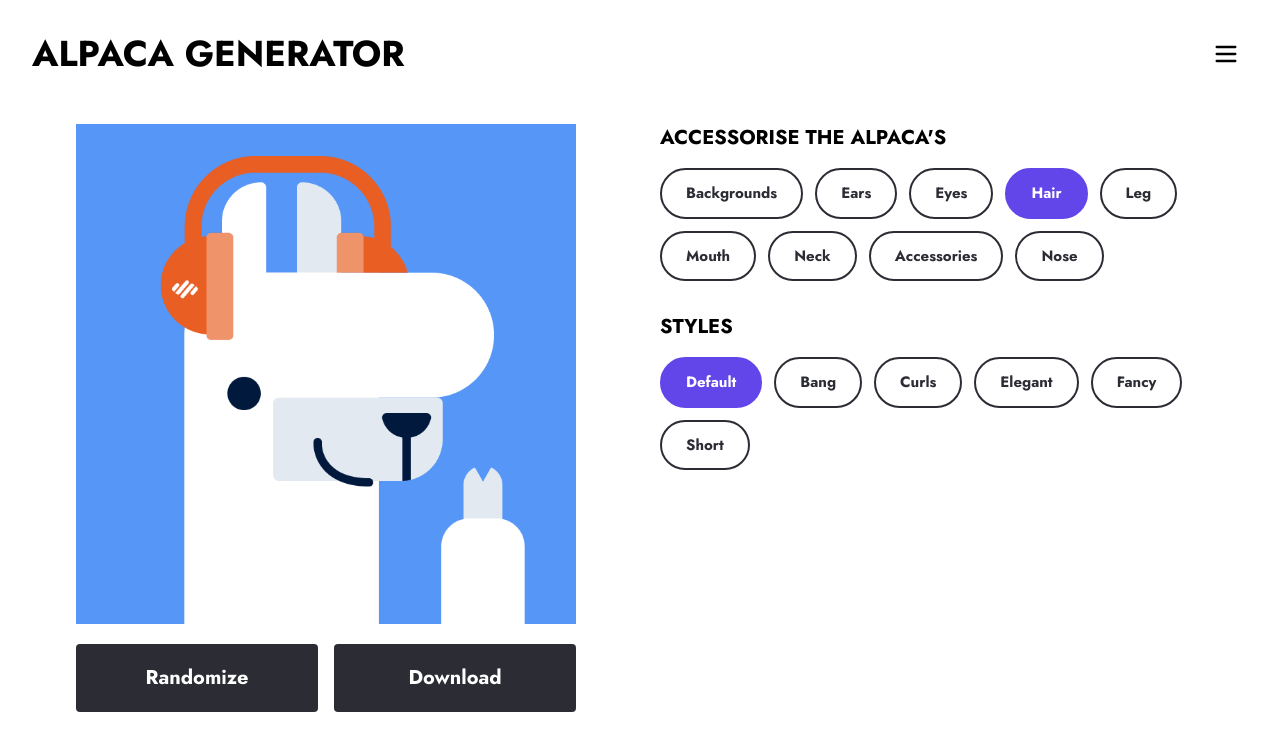
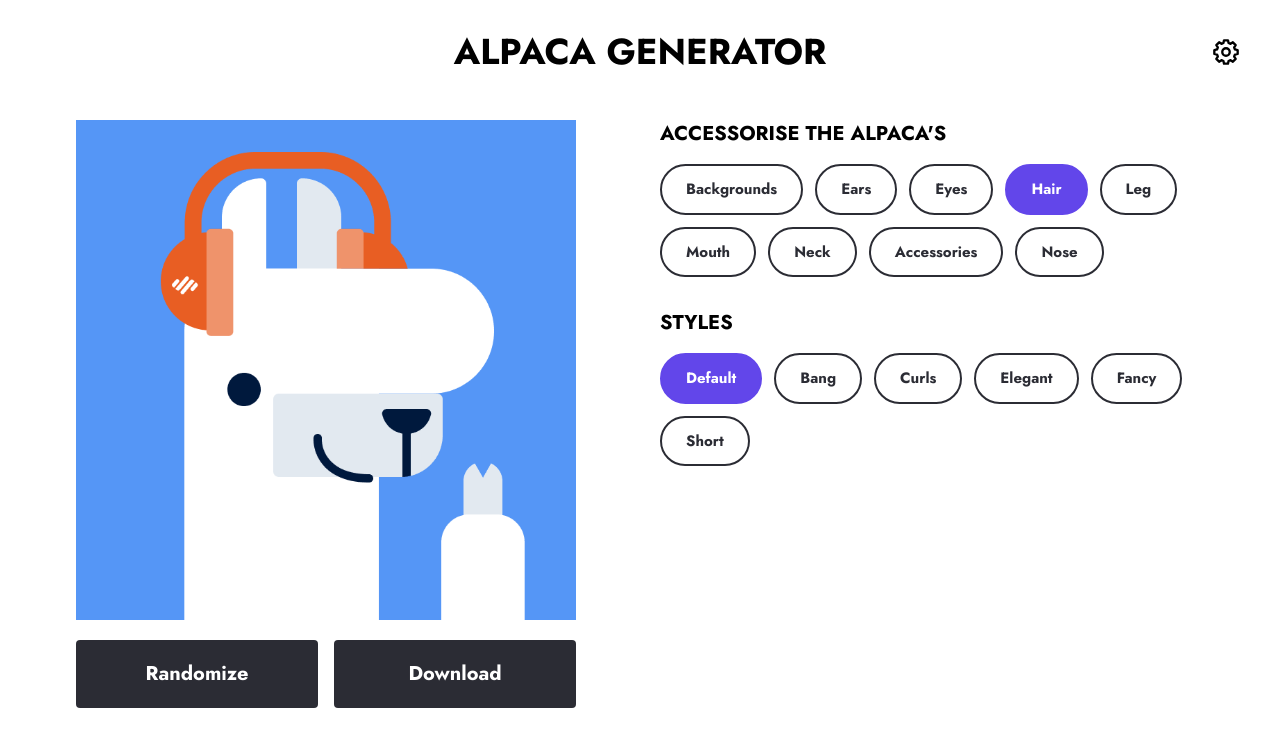
Before and after one commit to NguyenDucAnh20235585/alpaca-generator, a React (Vite) app: page / in a window 1280 px wide. Shown: the top 750 px of the page. Built offline with nearby package versions, Linux system fonts and the light colour scheme.

Commit message:
style: add settings icon and center header

```diff
--- a/src/components/AlpacaHeader.tsx
+++ b/src/components/AlpacaHeader.tsx
@@ -32,8 +32,8 @@ export default function AlpacaHeader() {
   }, [menuOpen]);
 
   return (
-    <header className="relative z-30 mx-auto mb-12 w-full max-w-[500px] min-[800px]:max-w-none">
-      <div className="relative z-30 flex items-center justify-between gap-4 min-[450px]:justify-center min-[800px]:justify-between">
+    <header className="relative z-30 mx-auto mb-12 w-full max-w-[500px] min-[600px]:max-w-none">
+      <div className="relative z-30 flex items-center justify-between gap-4 min-[450px]:justify-center">
         <h1 className="text-2xl font-bold uppercase min-[800px]:text-4xl">
           Alpaca Generator
         </h1>
@@ -44,7 +44,7 @@ export default function AlpacaHeader() {
           aria-expanded={menuOpen}
           aria-controls="alpaca-menu"
           onClick={() => setMenuOpen((open) => !open)}
-          className="shrink-0 cursor-pointer rounded-md p-2 hover:bg-black/5 min-[450px]:absolute min-[450px]:right-0 min-[800px]:static"
+          className="shrink-0 cursor-pointer rounded-md p-2 hover:bg-black/5 min-[450px]:absolute min-[450px]:right-0"
         >
           <svg
             width="28"
@@ -54,12 +54,16 @@ export default function AlpacaHeader() {
             stroke="currentColor"
             strokeWidth="2"
             strokeLinecap="round"
+            strokeLinejoin="round"
             aria-hidden="true"
           >
             {menuOpen ? (
               <path d="M5 5L19 19M19 5L5 19" />
             ) : (
-              <path d="M4 6H20M4 12H20M4 18H20" />
+              <>
+                <path d="M10.3 2h3.4l.5 2.3 1.7.7 2-1.3 2.4 2.4-1.3 2 .7 1.7 2.3.5v3.4l-2.3.5-.7 1.7 1.3 2-2.4 2.4-2-1.3-1.7.7-.5 2.3h-3.4l-.5-2.3-1.7-.7-2 1.3-2.4-2.4 1.3-2-.7-1.7-2.3-.5v-3.4l2.3-.5.7-1.7-1.3-2 2.4-2.4 2 1.3 1.7-.7z" />
+                <circle cx="12" cy="12" r="3.2" />
+              </>
             )}
           </svg>
         </button>
```
